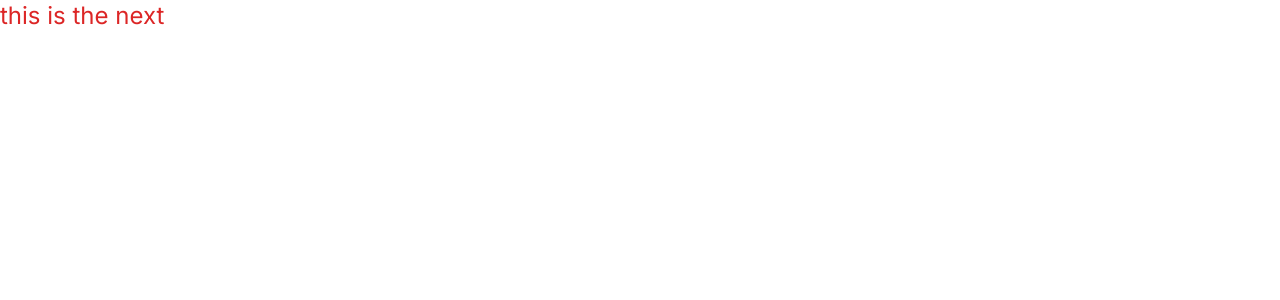
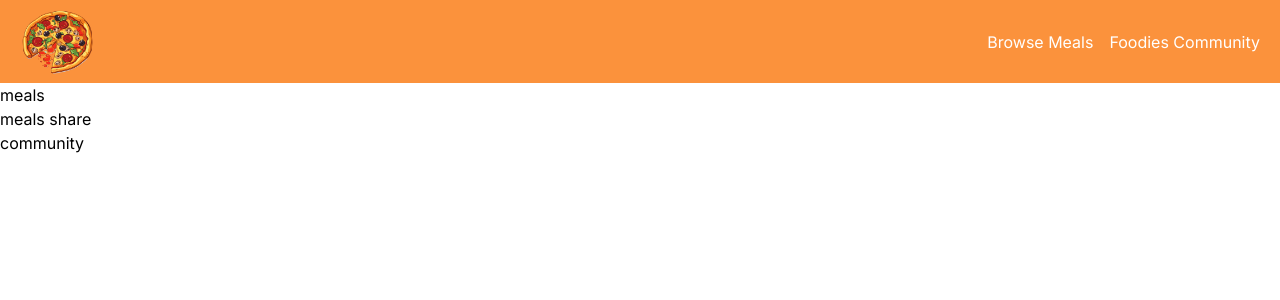
Before and after one commit to prathambhalke/Food-O-Mania, a Next.js app: page / in a window 1280 px wide. Shown: the top 300 px of the page. Built offline with nearby package versions, Linux system fonts and the light colour scheme.

Commit message:
👉created a header component 👉created the main Routes for routing

```diff
--- /dev/null
+++ b/src/app/community/page.tsx
@@ -0,0 +1,6 @@
+const Community = () => {
+  return <div>Community Page</div>
+;
+}
+
+export default Community;
--- a/src/app/layout.tsx
+++ b/src/app/layout.tsx
@@ -1,6 +1,7 @@
 import type { Metadata } from "next";
 import { Inter } from "next/font/google";
 import "./globals.css";
+import Header from "../components/Header";
 
 const inter = Inter({ subsets: ["latin"] });
 
@@ -16,7 +17,10 @@ export default function RootLayout({
 }>) {
   return (
     <html lang="en">
-      <body className={inter.className}>{children}</body>
+      <body className={inter.className}>
+        <Header />
+        {children}
+        </body>
     </html>
   );
 }
--- /dev/null
+++ b/src/app/meals/[mealsID]/page.tsx
@@ -0,0 +1,5 @@
+const DynamicMealsID = ({ params }: { params: { mealsID: "string" } }) => {
+  return <div>DynamicMeals : the Dynamic created ID : {params.mealsID}</div>;
+};
+
+export default DynamicMealsID;
--- /dev/null
+++ b/src/app/meals/page.tsx
@@ -0,0 +1,7 @@
+const Meals = () => {
+  return (
+    <div>meals Page</div>
+  )
+}
+
+export default Meals
--- /dev/null
+++ b/src/app/meals/share/page.tsx
@@ -0,0 +1,7 @@
+const Share = () => {
+  return (
+    <div>Share Page</div>
+  )
+}
+
+export default Share
--- a/src/app/page.tsx
+++ b/src/app/page.tsx
@@ -1,7 +1,17 @@
-import Image from "next/image";
+import Link from "next/link";
 
 export default function Home() {
   return (
-      <span className="text-2xl text-red-600">this is the next</span>
+    <main>
+      <p className="hover:underline">
+        <Link href="/meals">meals</Link>
+      </p>
+      <p className="hover:underline">
+        <Link href="/meals/share">meals share</Link>
+      </p>
+      <p className="hover:underline">
+        <Link href="/community">community</Link>
+      </p>
+    </main>
   );
 }
--- /dev/null
+++ b/src/components/Header.tsx
@@ -0,0 +1,26 @@
+"use client";
+
+import Image from "next/image";
+import Link from "next/link";
+import pizzaLogo from "../../public/assets/pizzaLogo.png";
+const Header = () => {
+  return (
+    <header className="bg-orange-400 text-white px-5 py-1 flex justify-between items-center">
+      <Link href="/">
+        <Image src={pizzaLogo} alt="Pizza logo image" width={80} height={80}/>
+      </Link>
+      <nav className="w-full">
+        <ul className="flex justify-end w-full">
+          <li>
+            <Link href="/meals">Browse Meals</Link>
+          </li>
+          <li className="ml-4">
+            <Link href="/community">Foodies Community</Link>
+          </li>
+        </ul>
+      </nav>
+    </header>
+  );
+};
+
+export default Header;
```
Also changed, not shown: public/assets/pizzaLogo.png (added).
